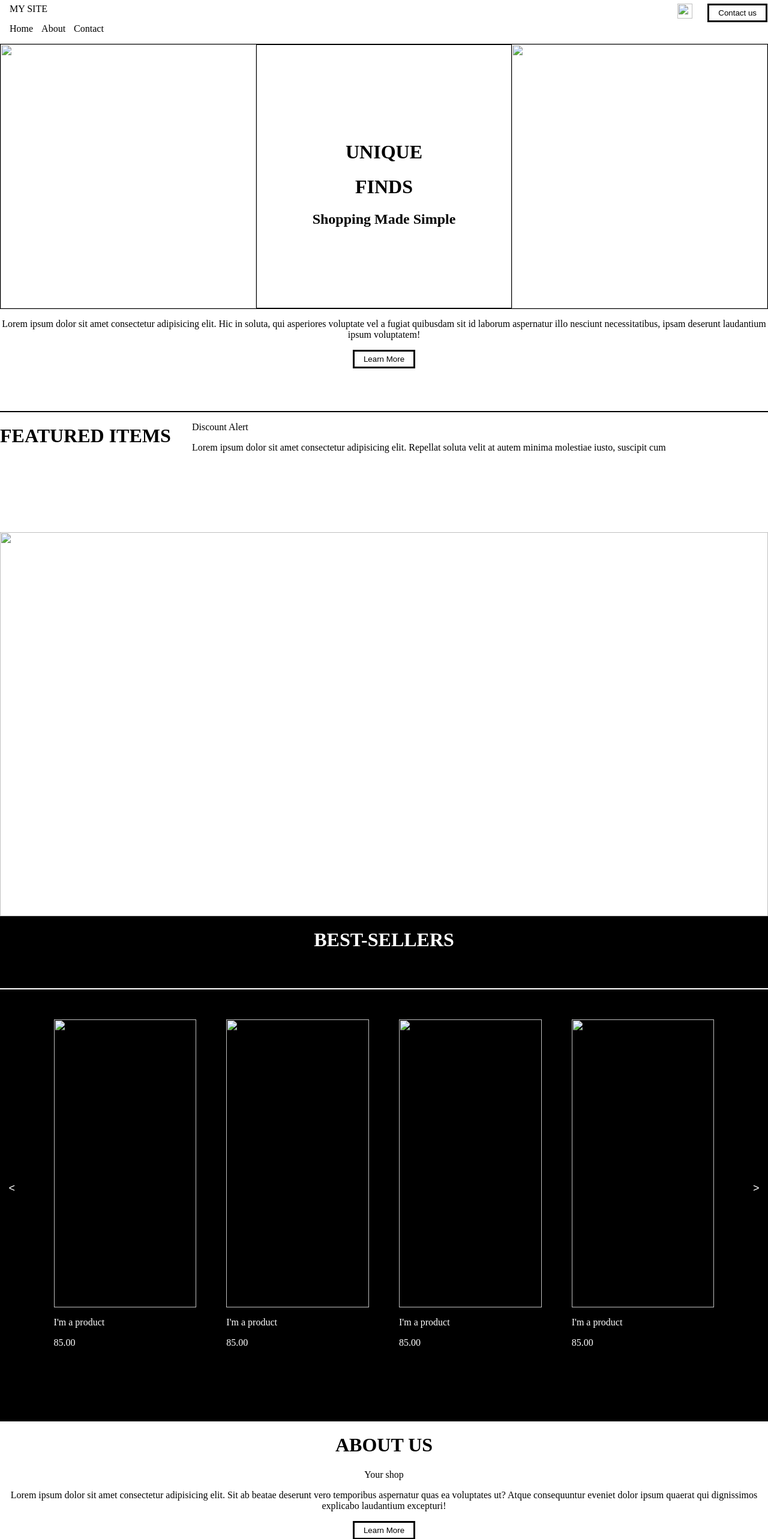
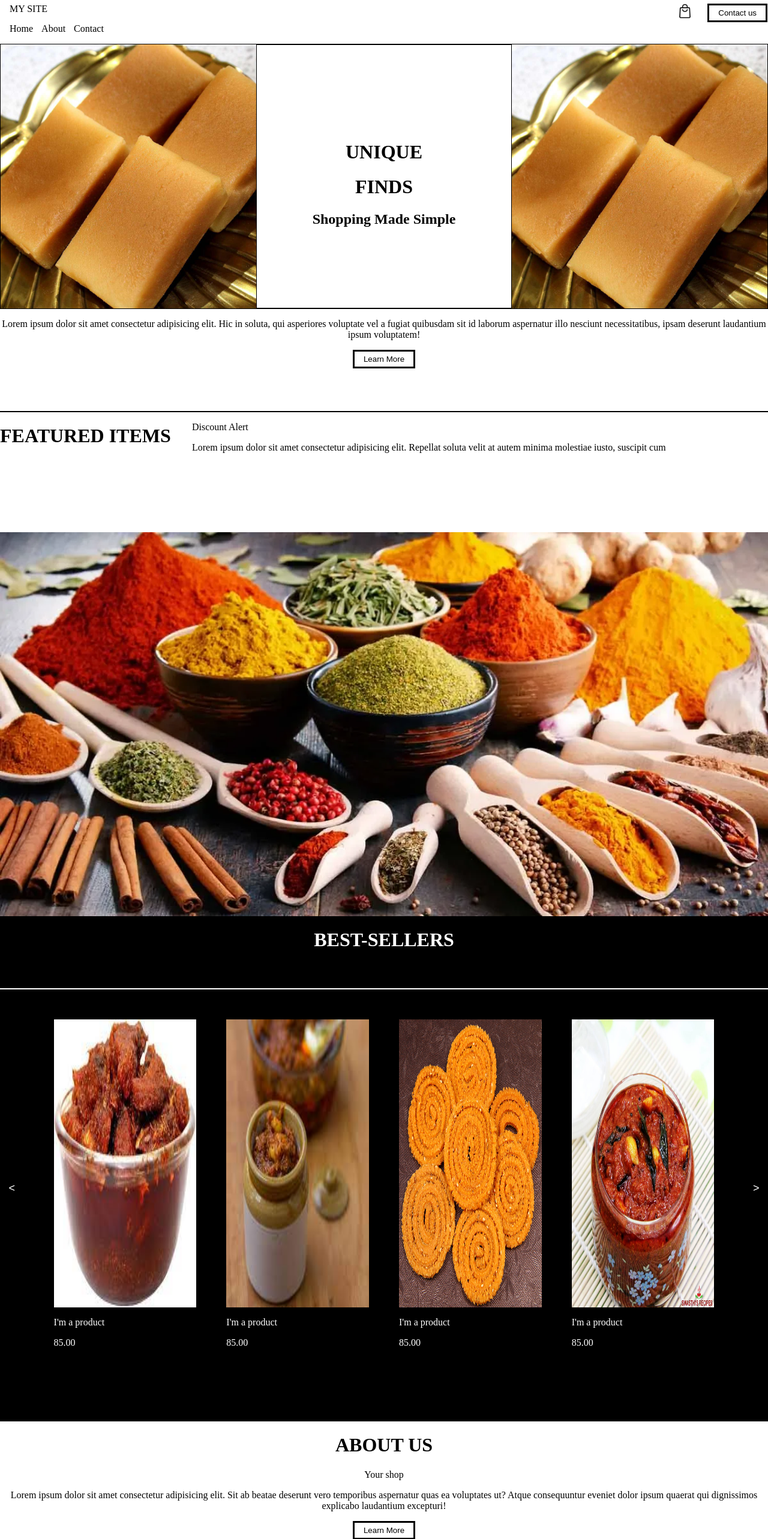
Before and after one commit to Srinidh803/project-1, a plain HTML site: page index.html in a window 1280 px wide. Shown: the top 2565 px of the page at 60% size. Drawn offline with Linux system fonts and the light colour scheme; the site is published under a folder, as on GitHub Pages, so addresses that start at the root find nothing.

Commit message:
Update index.html

```diff
--- a/index.html
+++ b/index.html
@@ -12,7 +12,7 @@
             <div class="head">
                 <div class="name">MY SITE</div>
                 <div class="buttons">
-                    <button class="bagbtn"><img src="/bag_2662503.png" alt="" class="bagimg"></button>
+                    <button class="bagbtn"><img src="bag_2662503.png" alt="" class="bagimg"></button>
                     <button class="contactusbtn">Contact us</button>
                 </div>
             </div>
@@ -25,7 +25,7 @@
             </div>
         </div>
         <div class="middle">
-            <div class="img1"><img src="/milk mysore.jpg" alt=""></div>
+            <div class="img1"><img src="milk mysore.jpg" alt=""></div>
             <div class="heading">
                 <div class="headingname">
                     <h1>UNIQUE</h1>
@@ -33,7 +33,7 @@
                     <h2>Shopping Made Simple</h2>
                 </div>
             </div>
-            <div class="img2"><img src="/milk mysore.jpg" alt=""></div>
+            <div class="img2"><img src="milk mysore.jpg" alt=""></div>
         </div>
         <div class="fotter">
             <p>Lorem ipsum dolor sit amet consectetur adipisicing elit. Hic in soluta, qui asperiores voluptate vel a fugiat quibusdam sit id laborum aspernatur illo nesciunt necessitatibus, ipsam deserunt laudantium ipsum voluptatem!</p>
@@ -52,7 +52,7 @@
                 </div>
             </div>
         </div>
-        <div><img src="/indian powder.webp" alt=""></div>
+        <div><img src="indian powder.webp" alt=""></div>
         <div class="best"><H1>BEST-SELLERS</H1></div>
     </div>
     <div class="sellers">
@@ -60,7 +60,7 @@
             <div class="arrow"><button id="before"><</button></div>
             <div class="product">
                 <div>
-                    <div class="imgs"><img src="/MUTTON PICKLE.jpg" alt=""></div>
+                    <div class="imgs"><img src="MUTTON PICKLE.jpg" alt=""></div>
                     <div>
                         <p>I'm a product</p>
                         <p>85.00</p>
@@ -69,7 +69,7 @@
             </div>
             <div class="product">
                 <div>
-                    <div class="imgs"><img src="/PRAWNS PICKLE.jpg" alt=""></div>
+                    <div class="imgs"><img src="PRAWNS PICKLE.jpg" alt=""></div>
                     <div>
                         <p>I'm a product</p>
                         <p>85.00</p>
@@ -78,7 +78,7 @@
             </div>
             <div class="product">
                 <div>
-                    <div class="imgs"><img src="/Round-Murukulu.jpg" alt=""></div>
+                    <div class="imgs"><img src="Round-Murukulu.jpg" alt=""></div>
                     <div>
                         <p>I'm a product</p>
                         <p>85.00</p>
@@ -87,7 +87,7 @@
             </div>
             <div class="product">
                 <div>
-                    <div class="imgs"><img src="/TOMATO PICKLE.jpg" alt=""></div>
+                    <div class="imgs"><img src="TOMATO PICKLE.jpg" alt=""></div>
                     <div>
                         <p>I'm a product</p>
                         <p>85.00</p>
@@ -104,15 +104,15 @@
             <div><p>Lorem ipsum dolor sit amet consectetur adipisicing elit. Sit ab beatae deserunt vero temporibus aspernatur quas ea voluptates ut? Atque consequuntur eveniet dolor ipsum quaerat qui dignissimos explicabo laudantium excepturi!</p></div>
             <button class="contactusbtn">Learn More</button>
         </div>
-        <div class="imga"><img src="/shylaja foods (2).png" alt="" class="imga1"></div>
+        <div class="imga"><img src="shylaja foods (2).png" alt="" class="imga1"></div>
     </div>
     <div class="follow">
         <div class="headingfd"><div class="headingf">FOLLOW US</div></div>
         <div class="gallery">
-            <div class="img"><img src="/pic1.jpg" alt=""></div>
-            <div class="img"><img src="/WhatsApp Image 2024-05-23 at 12.53.05_6a04736e.jpg" alt=""></div>
-            <div class="img"><img src="/pic2.jpg" alt=""></div>
-            <div class="img"><img src="/WhatsApp Image 2024-05-23 at 12.53.06_2e10b80d.jpg" alt=""></div>
+            <div class="img"><img src="pic1.jpg" alt=""></div>
+            <div class="img"><img src="WhatsApp Image 2024-05-23 at 12.53.05_6a04736e.jpg" alt=""></div>
+            <div class="img"><img src="pic2.jpg" alt=""></div>
+            <div class="img"><img src="WhatsApp Image 2024-05-23 at 12.53.06_2e10b80d.jpg" alt=""></div>
         </div>
     </div>
     <div class="email">
```
